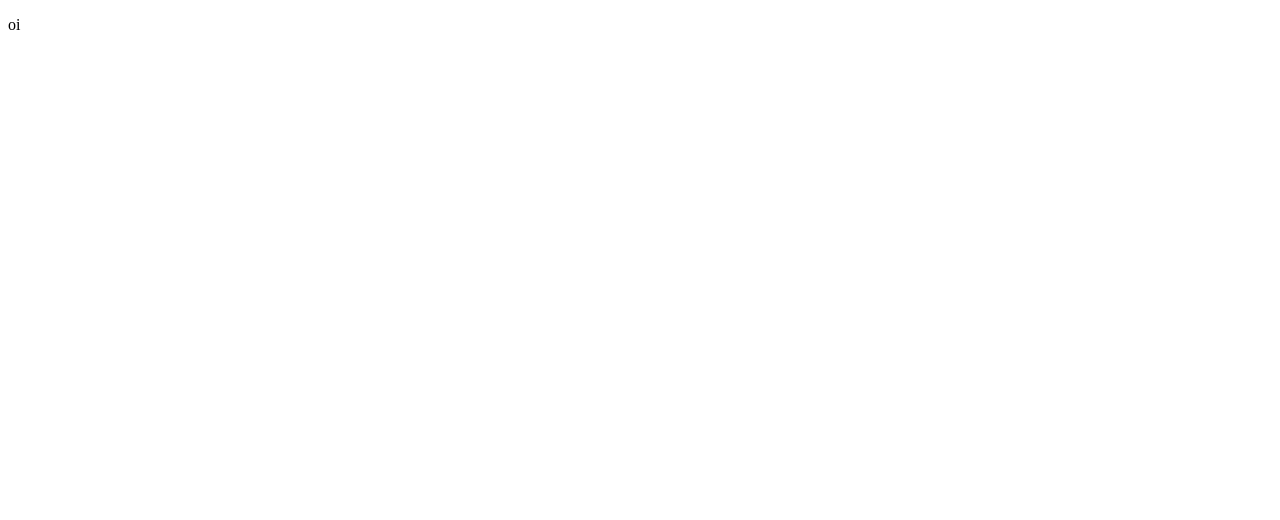
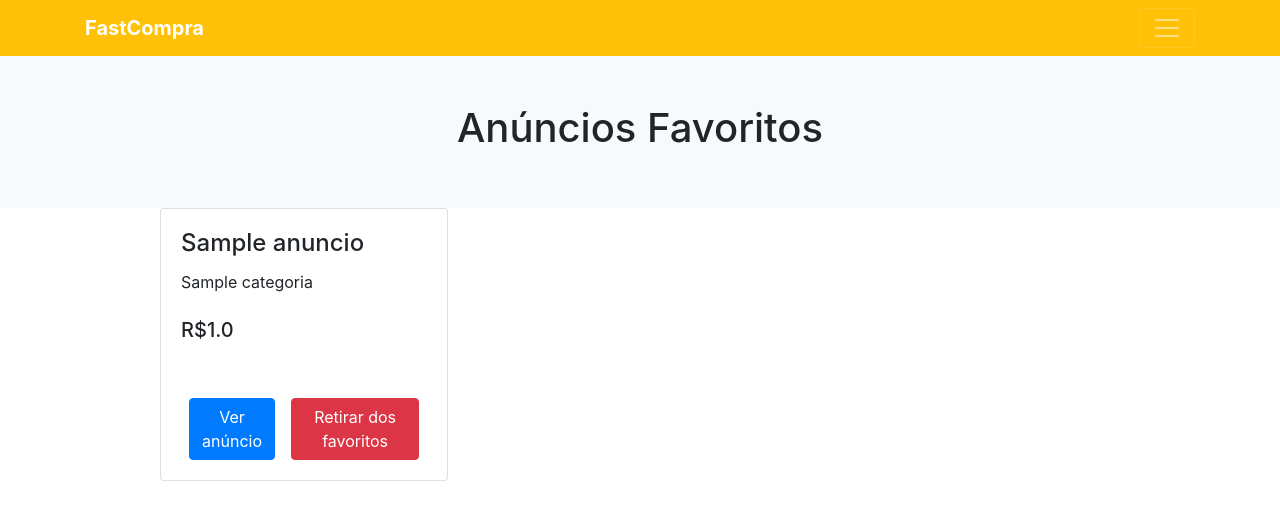
Before and after one commit to discollizard/trab-flask-framework, a Flask app: page /favoritos in a window 1280 px wide. Before the commit the part shown is almost empty. Shown: the top 520 px of the page. Run offline with Flask 2, Linux system fonts and the light colour scheme; a user stored in the database is signed in; tables that the repository leaves empty hold one stand-in row (values such as "Sample post"); parts of the project's set-up code (start-up, migrations or seed data) failed here and were passed over; some libraries are stand-ins or nearby versions.

Commit message:
favourites ready and delete for anuncios and users updated

```diff
--- a/anuncio.py
+++ b/anuncio.py
@@ -1,12 +1,12 @@
 from build import db
 
 class Anuncio(db.Model):
-    def __init__ (self, nome_produto, preco_produto, qtd_disponivel, id_categoria):
+    def __init__ (self, nome_produto, preco_produto, qtd_disponivel, id_categoria, id_usuario):
         self.nome_produto = nome_produto
         self.preco_produto = preco_produto
         self.qtd_disponivel = qtd_disponivel
         self.id_categoria = id_categoria
-        self.id_usuario = 1
+        self.id_usuario = id_usuario
 
     id_anuncio = db.Column('id_anuncio', db.Integer, primary_key=True)
     nome_produto = db.Column('nome_produto', db.String(45))
--- a/app.py
+++ b/app.py
@@ -73,7 +73,11 @@ def alt_usuario():
 
 @app.route("/del/usuario")
 def del_usuario():
+    todos_anuncios_deste_usuario = Anuncio.__table__.delete().where(Anuncio.id_usuario==current_user.id_usuario)
+    todos_favoritos_deste_usuario = Favorito.__table__.delete().where(Favorito.usuario_id_usuario==current_user.id_usuario)
     user = current_user
+    db.session.execute(todos_anuncios_deste_usuario)
+    db.session.execute(todos_favoritos_deste_usuario)
     db.session.delete(user)
     db.session.commit()
     return redirect('/')
@@ -115,11 +119,22 @@ def anunciar():
         request.form.get('nome'),
         request.form.get('preco'),
         request.form.get('qtd'),
-        request.form.get('categoria')
+        request.form.get('categoria'),
+        current_user.id_usuario
     )
     db.session.add(anuncio)
     db.session.commit()
     return redirect(url_for("pag_home", mensagem_sucesso="Anúncio cadastrado com sucesso"))
+
+@app.route("/del/anuncio/<id_anuncio>")
+@login_required
+def deletar_anuncio(id_anuncio):
+    todos_favoritos_deste_anuncio = Favorito.__table__.delete().where(Favorito.anuncio_id_anuncio==id_anuncio)
+    anuncio_para_deletar = Anuncio.query.filter_by(id_anuncio=id_anuncio).first()
+    db.session.execute(todos_favoritos_deste_anuncio)
+    db.session.delete(anuncio_para_deletar)
+    db.session.commit()
+    return redirect(url_for("pag_home", mensagem_sucesso="Anúncio deletado com sucesso"))
 
 @app.route("/anuncios")
 @login_required
@@ -145,11 +160,15 @@ def responder():
     print("respondido")
     return render_template("anuncio.html")
 
-@app.route("/anuncios/<anuncio_id>/favoritos")
+@app.route("/favoritar/<id_anuncio>")
 @login_required
-def favoritar():
-    print("produto adicionado aos favoritos")
-    return ""
+def favoritar(id_anuncio):
+    try:
+        novo_favorito = Favorito(current_user.id_usuario, id_anuncio)
+        db.session.add(novo_favorito)
+        db.session.commit()
+    finally:
+        return redirect(url_for('favoritos'))
 
 @app.route("/anuncios/compra")
 @login_required
@@ -160,7 +179,22 @@ def comprar():
 @app.route("/favoritos")
 @login_required
 def favoritos():
-   return render_template("favoritos.html")
+    anuncios_favoritos = Anuncio.query\
+    .join(Categoria, Categoria.id_categoria == Categoria.id_categoria)\
+    .join(Favorito, Favorito.anuncio_id_anuncio == Anuncio.id_anuncio)\
+    .filter(Favorito.usuario_id_usuario == current_user.id_usuario)\
+    .add_columns(Categoria.nome_categoria)\
+    .group_by(Anuncio.id_anuncio)\
+    .all()
+    return render_template("favoritos.html", anuncios=anuncios_favoritos)
+
+@app.route("/favoritos/<id_anuncio>/deletar")
+@login_required
+def deletar_favorito(id_anuncio):
+    favorito_para_deletar = Favorito.query.filter_by(usuario_id_usuario=current_user.id_usuario, anuncio_id_anuncio=id_anuncio).first()
+    db.session.delete(favorito_para_deletar)
+    db.session.commit()
+    return redirect(url_for('favoritos'))
 
 @app.route("/relatorios/vendas")
 @login_required
--- a/favorito.py
+++ b/favorito.py
@@ -2,5 +2,9 @@ from build import db
 
 class Favorito(db.Model):
 
+    def __init__ (self, usuario_id_usuario, anuncio_id_anuncio):
+        self.usuario_id_usuario = usuario_id_usuario
+        self.anuncio_id_anuncio = anuncio_id_anuncio
+
     usuario_id_usuario = db.Column('usuario_id_usuario', db.Integer, db.ForeignKey('usuario.id_usuario'), primary_key=True)
     anuncio_id_anuncio = db.Column('anuncio_id_anuncio', db.Integer, db.ForeignKey('anuncio.id_anuncio'), primary_key=True)
--- a/templates/anuncio.html
+++ b/templates/anuncio.html
@@ -23,7 +23,7 @@
       <div class="collapse bg-warning" id="navbarHeader">
         <div class="container">
           <div class="container d-flex justify-content-between text-center">
-            <a class="text-dark" href="{{ url_for('pag_anuncios_por_categoria') }}">Anúncios por categoria</a>
+            <a class="text-dark" href="{{ url_for('pag_home') }}">Anúncios</a>
             <a class="text-dark" href="{{ url_for('pag_anunciar') }}">Cadastrar anúncio</a>
             <a class="text-dark" href="{{ url_for('favoritos') }}">Favoritos</a>
             <a class="text-dark" href="{{ url_for('pag_relatorios_compra') }}">Relatório de compras</a>
--- a/templates/favoritos.html
+++ b/templates/favoritos.html
@@ -1,6 +1,85 @@
-<!doctype html>
-<title>fastCompra</title>
-<body>
-  <p>oi</p>
-</body>
-</html>
+<html lang="en" class=" ibti idc0_340"><head>
+    <meta charset="utf-8">
+    <meta name="viewport" content="width=device-width, initial-scale=1, shrink-to-fit=no">
+    <meta name="description" content="">
+    <meta name="language" content="pt-br">
+    <meta http-equiv="content-type" content="text/html; charset=UTF-8">
+    <meta name="author" content="Álvaro Ascenço">
+    <link rel="icon" href="/docs/4.0/assets/img/favicons/favicon.ico">
+
+    <title>FastCompra - A sua loja, online!</title>
+
+    <link rel="canonical" href="https://getbootstrap.com/docs/4.0/examples/album/">
+    <style>
+      .grid {
+        display: grid;
+        grid-template-columns: repeat(4, 1fr);
+        gap: 10px;
+      }
+    </style>
+
+    <!-- Bootstrap core CSS -->
+    <link rel="stylesheet" href="https://cdn.jsdelivr.net/npm/bootstrap@4.6.2/dist/css/bootstrap.min.css" integrity="sha384-xOolHFLEh07PJGoPkLv1IbcEPTNtaed2xpHsD9ESMhqIYd0nLMwNLD69Npy4HI+N" crossorigin="anonymous">
+
+  </head>
+
+  <body>
+
+    <header>
+      <div class="collapse bg-warning" id="navbarHeader">
+        <div class="container">
+          <div class="container d-flex justify-content-between text-center">
+            <a class="text-dark" href="{{ url_for('pag_home') }}">Anúncios</a>
+            <a class="text-dark" href="{{ url_for('pag_anunciar') }}">Cadastrar anúncio</a>
+            <a class="text-dark" href="{{ url_for('favoritos') }}">Favoritos</a>
+            <a class="text-dark" href="{{ url_for('pag_relatorios_compra') }}">Relatório de compras</a>
+            <a class="text-dark" href="{{ url_for('pag_relatorios_venda') }}">Relatório de vendas</a>
+            <a class="text-dark" href="/logout">Sair</a>
+            <a class="text-dark" href="/opcoes-usuario">Opções do usuário</a>
+          </div>
+        </div>
+      </div>
+      <div class="navbar navbar-dark bg-warning box-shadow">
+        <div class="container d-flex justify-content-between">
+          <a href="/home" class="navbar-brand d-flex align-items-center">
+            <strong>FastCompra</strong>
+          </a>
+          <button class="navbar-toggler" type="button" data-toggle="collapse" data-target="#navbarHeader" aria-controls="navbarHeader" aria-expanded="false" aria-label="Toggle navigation">
+            <span class="navbar-toggler-icon"></span>
+          </button>
+        </div>
+      </div>
+    </header>
+
+    <main role="main">
+      <section class="py-5 bg-light">
+       <h1 class="text-center">Anúncios Favoritos</h1>
+      </section>
+      <div class="grid w-75 mx-auto">
+        {% for anuncio in anuncios %}
+        <div class="card col-xs-4" style="width: 18rem;">
+          <div class="card-body">
+            <h4 class="card-title">{{anuncio[0].nome_produto}}</h4>
+            <p>{{anuncio[1]}}</p>
+            <h5 class="card-text font-bold mt-4">R${{anuncio[0].preco_produto}}</h5>
+            <div class="d-flex">
+              <a href="/anuncio/{{anuncio[0].id_anuncio}}" class="mt-5 btn btn-primary mx-2">Ver anúncio</a>
+              <a href="/favoritos/{{anuncio[0].id_anuncio}}/deletar" class="mt-5 btn btn-danger mx-2">Retirar dos favoritos</a>
+            </div>
+          </div>
+        </div>
+        {% endfor %}
+      </div>
+
+    </main>
+
+    <!-- Bootstrap core JavaScript
+    ================================================== -->
+    <!-- Placed at the end of the document so the pages load faster -->
+    <!-- JavaScript Bundle with Popper -->
+    <script src="https://cdn.jsdelivr.net/npm/jquery@3.5.1/dist/jquery.slim.min.js" integrity="sha384-DfXdz2htPH0lsSSs5nCTpuj/zy4C+OGpamoFVy38MVBnE+IbbVYUew+OrCXaRkfj" crossorigin="anonymous"></script>
+    <script src="https://cdn.jsdelivr.net/npm/popper.js@1.16.1/dist/umd/popper.min.js" integrity="sha384-9/reFTGAW83EW2RDu2S0VKaIzap3H66lZH81PoYlFhbGU+6BZp6G7niu735Sk7lN" crossorigin="anonymous"></script>
+    <script src="https://cdn.jsdelivr.net/npm/bootstrap@4.6.2/dist/js/bootstrap.min.js" integrity="sha384-+sLIOodYLS7CIrQpBjl+C7nPvqq+FbNUBDunl/OZv93DB7Ln/533i8e/mZXLi/P+" crossorigin="anonymous"></script>
+
+
+<svg xmlns="http://www.w3.org/2000/svg" width="208" height="225" viewBox="0 0 208 225" preserveAspectRatio="none" style="display: none; visibility: hidden; position: absolute; top: -100%; left: -100%;"><defs><style type="text/css"></style></defs><text x="0" y="11" style="font-weight:bold;font-size:11pt;font-family:Arial, Helvetica, Open Sans, sans-serif">Thumbnail</text></svg></body></html>
--- a/templates/home.html
+++ b/templates/home.html
@@ -29,7 +29,7 @@
       <div class="collapse bg-warning" id="navbarHeader">
         <div class="container">
           <div class="container d-flex justify-content-between text-center">
-            <a class="text-dark" href="{{ url_for('pag_anuncios_por_categoria') }}">Anúncios por categoria</a>
+            <a class="text-dark" href="{{ url_for('pag_home') }}">Anúncios</a>
             <a class="text-dark" href="{{ url_for('pag_anunciar') }}">Cadastrar anúncio</a>
             <a class="text-dark" href="{{ url_for('favoritos') }}">Favoritos</a>
             <a class="text-dark" href="{{ url_for('pag_relatorios_compra') }}">Relatório de compras</a>
--- a/templates/opt_usuario.html
+++ b/templates/opt_usuario.html
@@ -21,7 +21,7 @@
       <div class="collapse bg-warning" id="navbarHeader">
         <div class="container">
           <div class="container d-flex justify-content-between text-center">
-            <a class="text-dark" href="{{ url_for('pag_anuncios_por_categoria') }}">Anúncios por categoria</a>
+            <a class="text-dark" href="{{ url_for('pag_home') }}">Anúncios</a>
             <a class="text-dark" href="{{ url_for('pag_anunciar') }}">Cadastrar anúncio</a>
             <a class="text-dark" href="{{ url_for('favoritos') }}">Favoritos</a>
             <a class="text-dark" href="{{ url_for('pag_relatorios_compra') }}">Relatório de compras</a>
```
